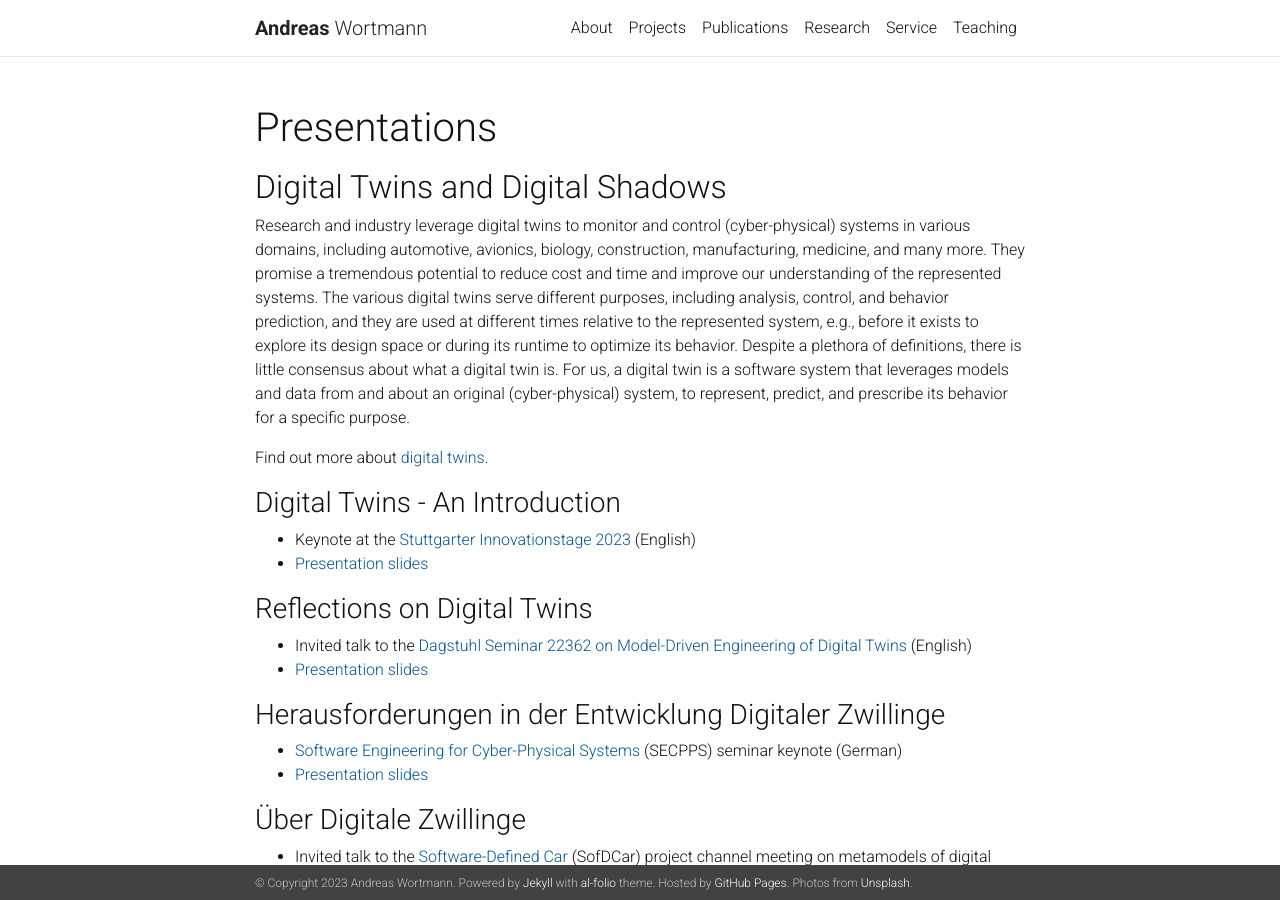
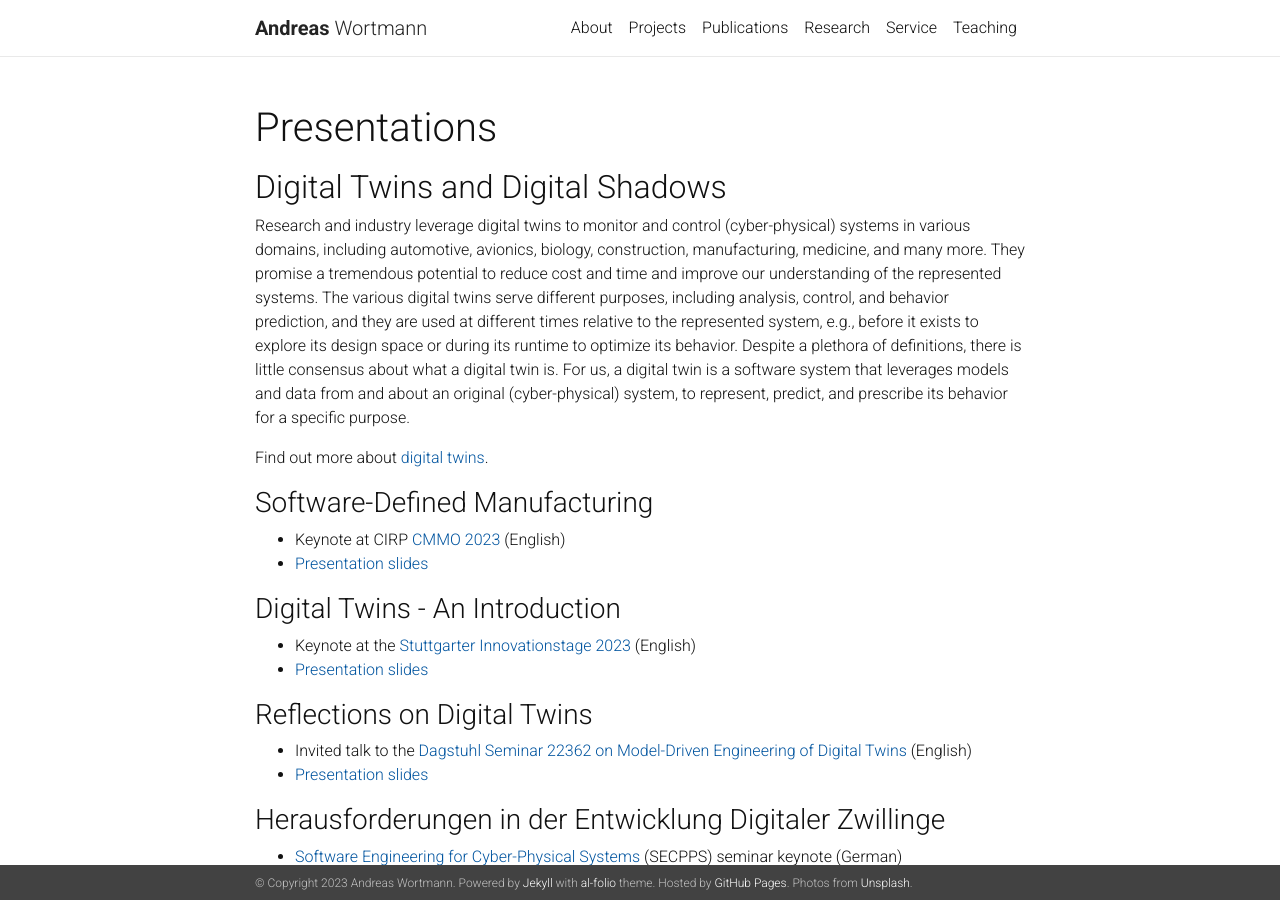
Before and after one commit to awortmann/awortmann.github.io, a Jekyll site: the page built from _pages/presentations.md, in a window 1280 px wide and 900 px high. Built offline with Jekyll 4.4.1, drawn with Linux system fonts in a browser that asks for light colours; nearby versions of some CDN libraries; a style sheet for code colours, icons or effects is not loaded.

Commit message:
Minor update

```diff
--- a/_pages/presentations.md
+++ b/_pages/presentations.md
@@ -11,6 +11,12 @@ nav: false
 Research and industry leverage digital twins to monitor and control (cyber-physical) systems in various domains, including automotive, avionics, biology, construction, manufacturing, medicine, and many more. They promise a tremendous potential to reduce cost and time and improve our understanding of the represented systems. The various digital twins serve different purposes, including analysis, control, and behavior prediction, and they are used at different times relative to the represented system, e.g., before it exists to explore its design space or during its runtime to optimize its behavior. Despite a plethora of definitions, there is little consensus about what a digital twin is. For us, a digital twin is a software system that leverages models and data from and about an original (cyber-physical) system, to represent, predict, and prescribe its behavior for a specific purpose.
 
 Find out more about [digital twins](wortmann.ac/dts).
+
+
+### Software-Defined Manufacturing
+
+- Keynote at CIRP [CMMO 2023](https://cirp-cmmo2023.org/) (English)
+- [Presentation slides](https://github.com/awortmann/awortmann.github.io/raw/master/downloads/presentations/23.05.31.CMMO_Keynote.pdf)
 
 ### Digital Twins - An Introduction
 
```
Also changed, not shown: 1 other file.
